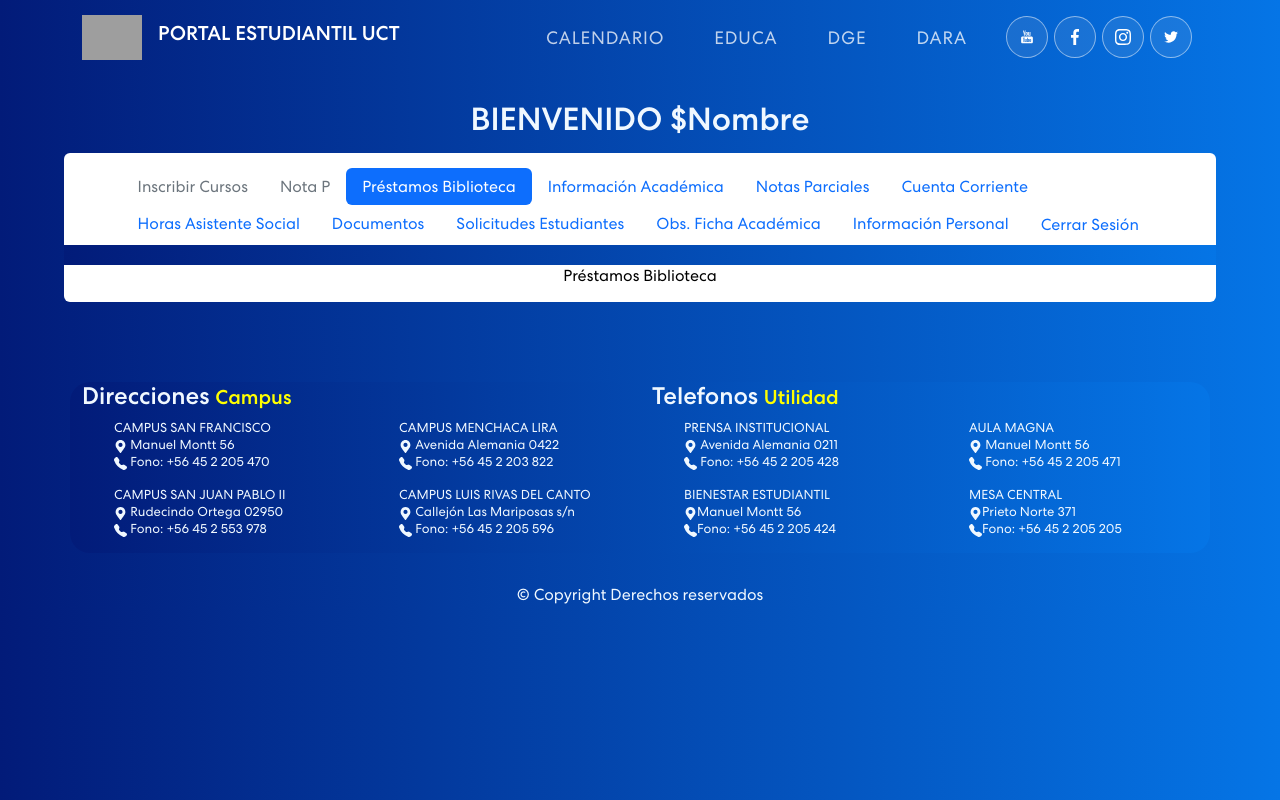
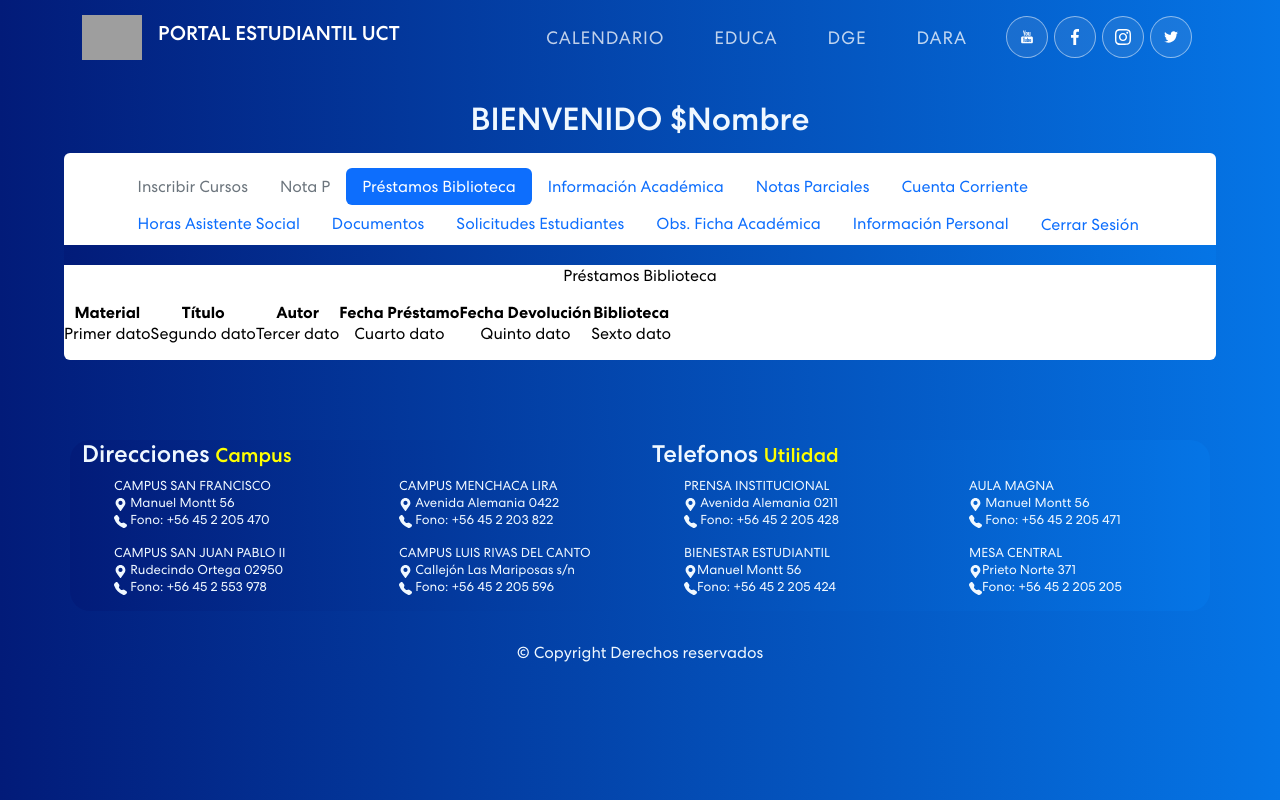
Before and after one commit to jorge-conejeros/Integracion-IV, a React (Create React App) app in the folder reactfront/: page /login in a window 1280 px wide. Both pictures are taken after a click on the button "Préstamos Biblioteca". Built offline with nearby package versions, Linux system fonts and the light colour scheme; grey boxes are pictures that could not be loaded.

Commit message:
AvanceComponentes

```diff
--- a/reactfront/src/components/Menu.js
+++ b/reactfront/src/components/Menu.js
@@ -10,6 +10,10 @@ import Session from '../pages/Session';
 import '../Styles/Menu.css'
 import Footer from '../components/Footer'
 import NavBar from '../components/Navbar'
+import Dropdown from 'react-bootstrap/Dropdown';
+import DropdownButton from 'react-bootstrap/DropdownButton';
+import SplitButton from 'react-bootstrap/SplitButton';
+import ButtonGroup from 'react-bootstrap/ButtonGroup';
 
 
 const endpoint ='http://127.0.0.1:8000/api';
@@ -25,7 +29,14 @@ function Menu() {
 
   const [myDiv, setMyDiv] = useState("");
 
+  const [selected, setSelected] = useState(1)
 
+  const toggle = (i) => {
+    if (selected === i) {
+      return setSelected(null)
+    }
+    setSelected(i)
+  }
 
 
   const logoutSubmit = (e) => {
@@ -91,13 +102,69 @@ function Menu() {
         <div className='Info-container' id='divshare'>
           <p>{myDiv}</p>
           <p>
+            {myDiv === "Préstamos Biblioteca" &&
+            <table className='componente_A'>
+              <thead>
+                <tr>
+                  <th>Material</th>
+                  <th>Título</th>
+                  <th>Autor</th>
+                  <th>Fecha Préstamo</th>
+                  <th>Fecha Devolución</th>
+                  <th>Biblioteca</th>
+                </tr>
+              </thead>
+              <tbody>
+                <tr>
+                  <td>Primer dato</td>
+                  <td>Segundo dato</td>
+                  <td>Tercer dato</td>
+                  <td>Cuarto dato</td>
+                  <td>Quinto dato</td>
+                  <td>Sexto dato</td>
+                </tr>
+              </tbody>
+            </table>}
+
             {myDiv === "Información Académica" &&
-            <div className='Footer-container'>
-            <Footer />
+            <div className='componente_B'>
+              <div className='acordeon'>
+                {data.map((item, i) => (
+                  <div className='item'>
+                    <p>En esta sección encontrarás información académica: cursos inscritos, cursos aprobados, cursos reprobados, competencias genéricas y créditos de libre disposición.</p>
+                    <div className='title' onClick={() =>  toggle(i)}>
+                      <h4>{item.Historial}</h4>
+                      <span>{selected === i ? '-' : '+'}</span>
+                    </div>
+                    <div className={selected === i ? 'contenido show' : 'contenido'}>{item.Info}
+                    <div>
+                    </div>
+                    </div>
+                  </div>
+                ))}
+              </div>
             </div>}
-            {myDiv === "Documentos" &&
-            <div className='nav-container'>
-            <NavBar />
+
+
+
+            {myDiv === "Notas Parciales" &&
+            <div className='componente_C'>
+            <DropdownButton
+              as={ButtonGroup}
+              align={{lg: 'end' }}
+              title="Notas Parciales"
+              id="dropdow-menu-align-responsive"
+              >
+            <div>
+              <h1>Información del Estudiante</h1>
+            <tr>
+              <th>Rut: $rut</th>
+              <th>Nombre: $nombre</th>
+            </tr>
+            </div>
+            </DropdownButton>
+
+
             </div>}
           </p>
         </div>
@@ -105,4 +172,11 @@ function Menu() {
       );
 }
 
+const data = [
+  {
+    Historial: 'Historia Académica',
+    Info: 'Información del Estudiante'
+  }
+]
+
 export default Menu;
```
